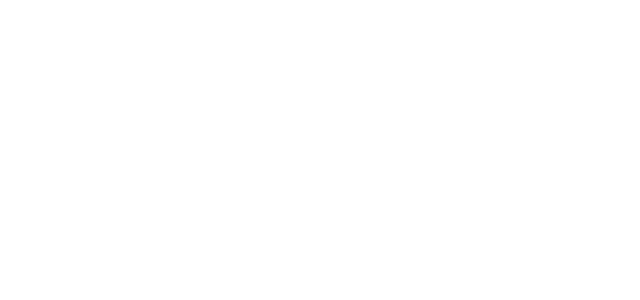
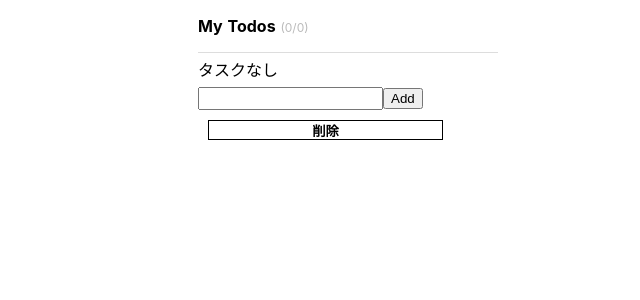
Before and after one commit to xhisashix/TrialLP, a Nuxt app: page /todo in a window 1280 px wide. Before the commit this address had no page. Shown: the top 300 px of the page, without its empty margins (292-932 px from the left). Built offline with nearby package versions, Linux system fonts and the light colour scheme.

Commit message:
todoList

```diff
--- a/pages/index.vue
+++ b/pages/index.vue
@@ -5,6 +5,7 @@
       a(href="airbnb") airbnbページへ
       a(href="degin") deginページへ
       a(href="csvtojson") csvtojsonページへ
+      a(href="todo") todoページへ
 </template>
 <script>
 export default {}
--- /dev/null
+++ b/pages/todo.vue
@@ -0,0 +1,129 @@
+<template>
+  <div id="app" class="container">
+    <h1>
+      My Todos
+      <span class="info">({{ remaining.length }}/{{ todos.length }})</span>
+    </h1>
+    <ul>
+      <li v-for="(todo, index) in todos" :key="index">
+        <input type="checkbox" v-model="todo.isDone" name="" id="" />
+        <span :class="{ done: todo.isDone }">{{ todo.title }}</span>
+        <span @click="deleteItem(index)" class="command"> × </span>
+      </li>
+      <li v-show="!todos.length">タスクなし</li>
+    </ul>
+
+    <form @submit.prevent="addItem">
+      <input type="text" v-model="newItem" />
+      <input type="submit" value="Add" />
+      <div class="todo-delete">
+        <button @click="purge">削除</button>
+      </div>
+    </form>
+  </div>
+</template>
+<script>
+export default {
+  data() {
+    return {
+      newItem: '',
+      todos: [],
+    }
+  },
+  watch: {
+    todos: function () {
+      handler: {
+        localStorage.setItem('todos', JSON.stringify(this.todos))
+      }
+      deep: true
+    },
+  },
+  mounted: function () {
+    this.todos = JSON.parse(localStorage.getItem('todos')) || []
+  },
+  methods: {
+    addItem: function () {
+      var item = {
+        title: this.newItem,
+        isDone: false,
+      }
+      this.todos.push(item)
+      this.newItem = ''
+    },
+    deleteItem: function (index) {
+      if (confirm('このタスクをに消しますか')) {
+        this.todos.splice(index, 1)
+      }
+    },
+    purge: function () {
+      if (!confirm('完了したタスクを削除しますか')) {
+        return
+      }
+      this.todos = this.remaining
+    },
+  },
+  computed: {
+    remaining: function () {
+      return this.todos.filter(function (todo) {
+        return !todo.isDone
+      })
+    },
+  },
+}
+</script>
+
+<style>
+.container {
+  width: 300px;
+  margin: 0 auto;
+}
+
+#app h1 {
+  font-size: 16px;
+  border-bottom: 1px solid #ddd;
+  padding: 16px 0;
+}
+
+#app li {
+  line-height: 1.5;
+  margin: 5px 0;
+}
+
+#app input[type='text'] {
+  padding: 2px;
+}
+
+.command {
+  font-size: 24px;
+  cursor: pointer;
+  color: #08c;
+}
+
+#app ul {
+  padding: 0;
+  list-style: none;
+}
+
+#app li > span.done {
+  text-decoration: line-through;
+  color: #bbb;
+}
+
+.info {
+  color: #bbb;
+  font-size: 12px;
+  font-weight: normal;
+}
+
+#app h1 > button {
+  float: right;
+}
+
+.todo-delete > button {
+  height: 20px;
+  border: #000 solid 1px;
+  background: #ffffff;
+  border-radius: 0;
+  margin: 10px;
+}
+</style>
```
